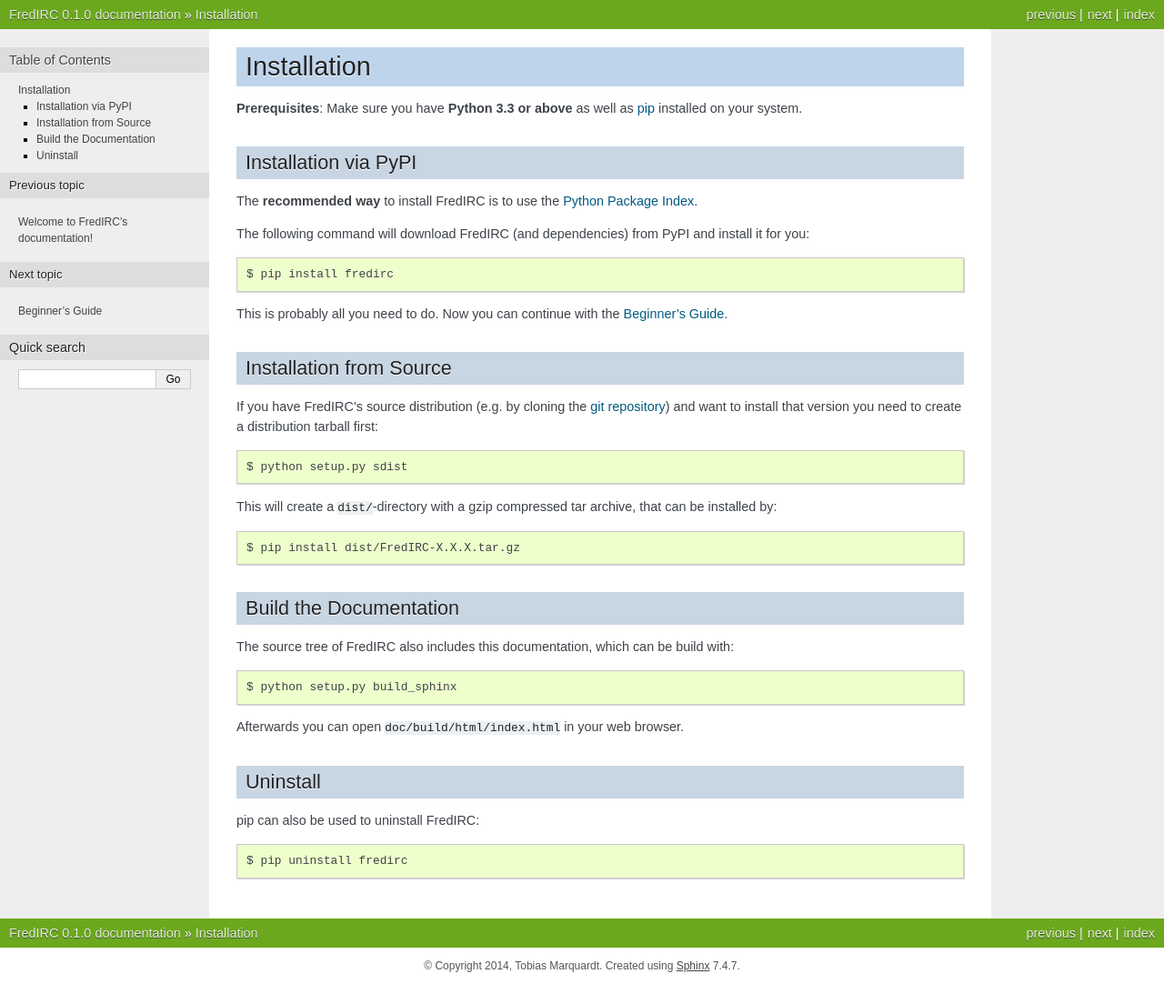
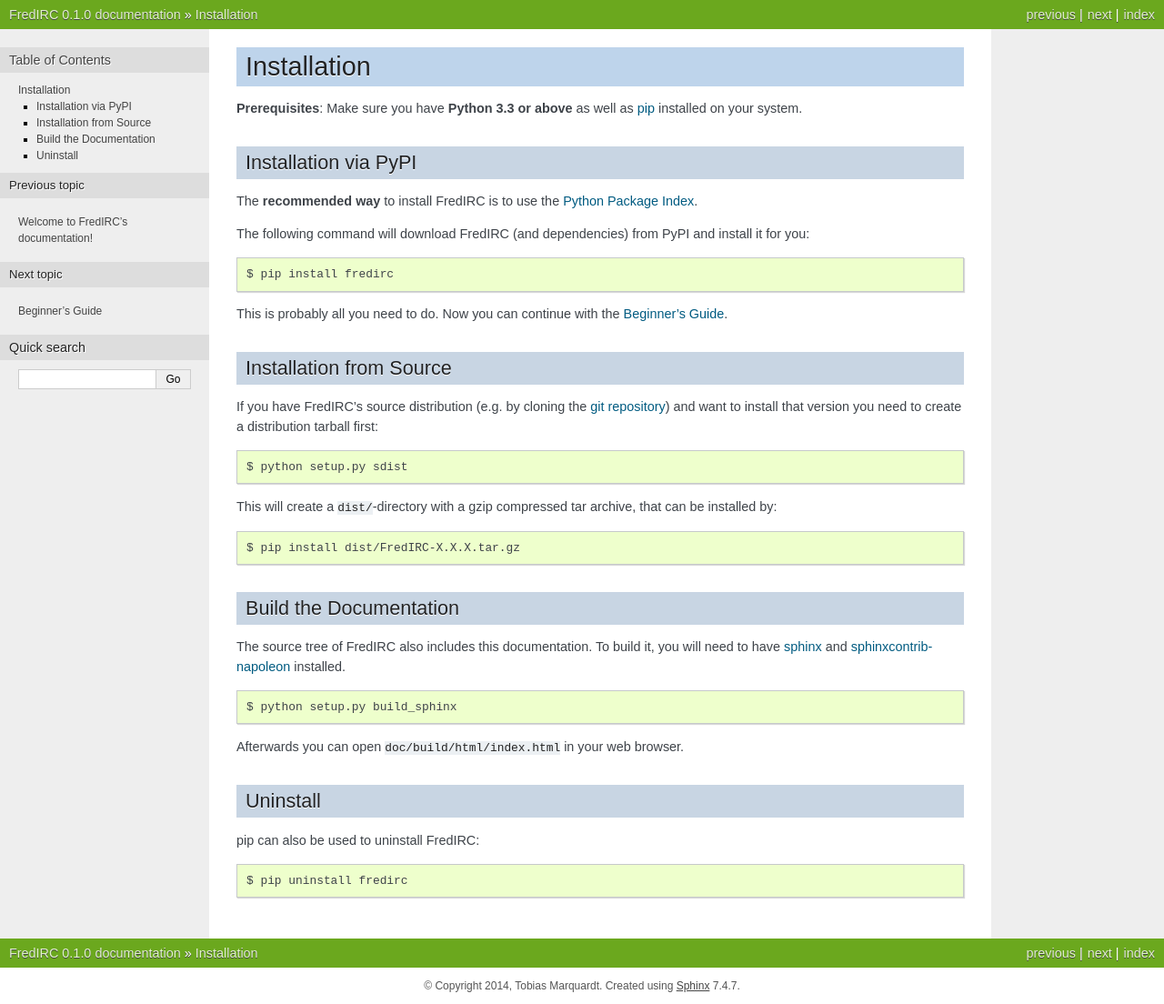
Before and after one commit to worblehat/FredIRC, a Sphinx documentation site: the page built from doc/source/install.rst, in a window 1280 px wide. Shown: the whole page at 91% size. Built offline with Sphinx 7.4.7, drawn with Linux system fonts in a browser that asks for light colours; pages that are not in the unit, such as notebooks, are missing from menus; before the commit the page ends 1082 px from its top, so only the background shows below that.

Commit message:
Additional installation instruction.

```diff
--- a/doc/source/install.rst
+++ b/doc/source/install.rst
@@ -40,12 +40,16 @@
 Build the Documentation
 -------------------
 
-The source tree of FredIRC also includes this documentation, which can be build
-with:
+The source tree of FredIRC also includes this documentation.
+To build it, you will need to have
+`sphinx <https://pypi.python.org/pypi/Sphinx>`_ and
+`sphinxcontrib-napoleon <https://pypi.python.org/pypi/sphinxcontrib-napoleon>`_
+installed.
 
 .. code-block:: bash
 
     $ python setup.py build_sphinx
+
 
 Afterwards you can open ``doc/build/html/index.html`` in your web browser.
 
```
